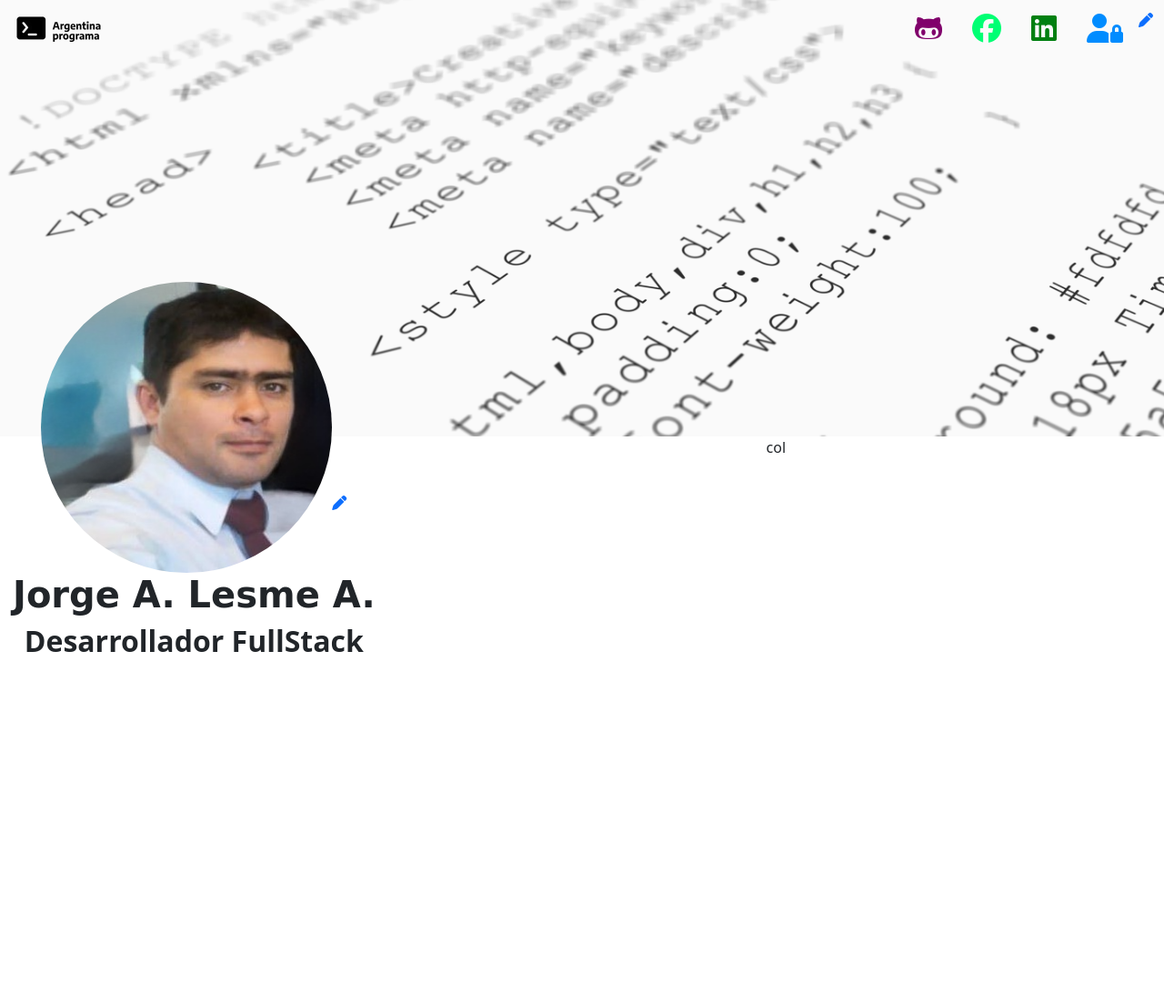
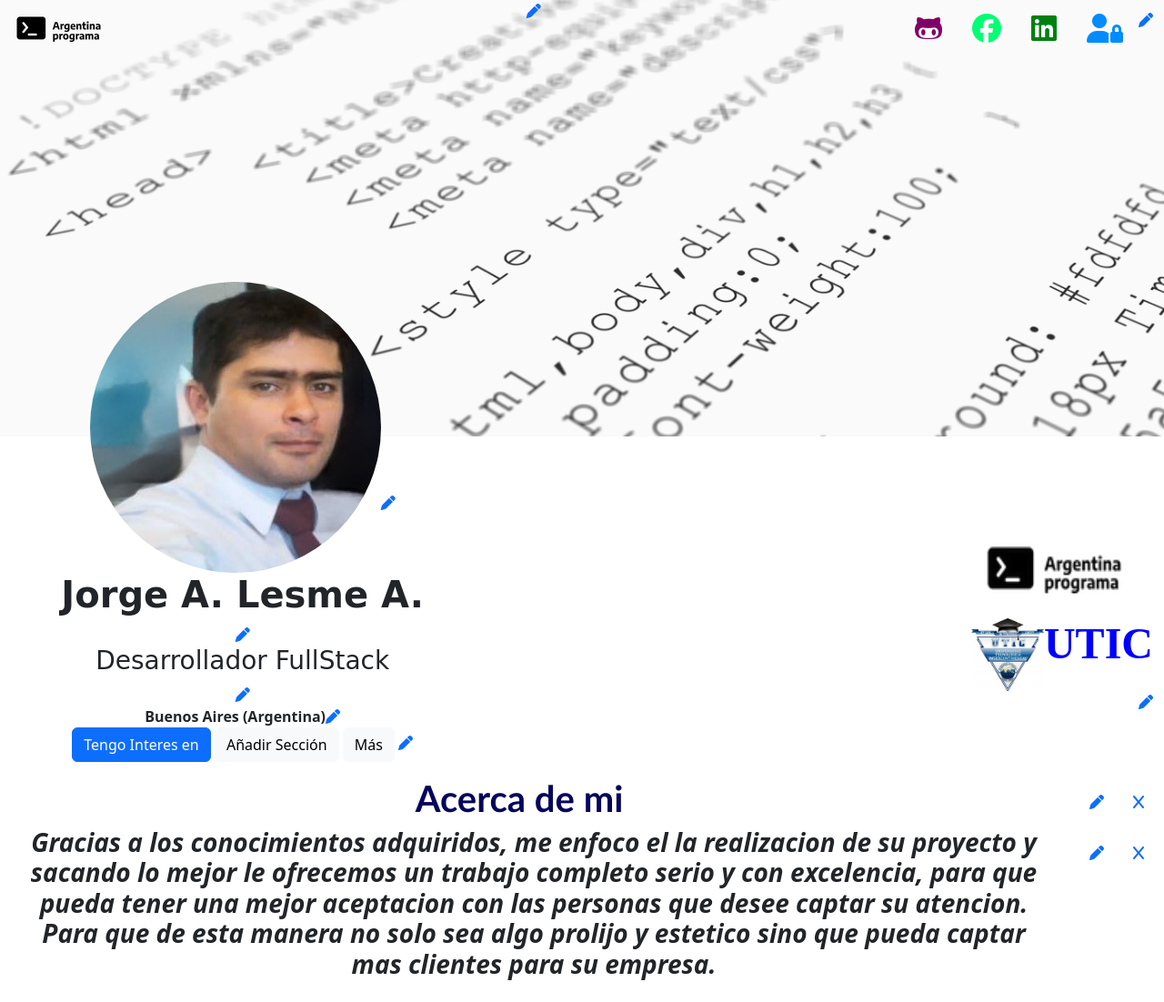
Before and after one commit to Fenixbvh683/entregaModulo2, a plain HTML site: page assest/index.html in a window 1280 px wide. Shown: the whole page at 91% size. Before the commit the page ends 800 px from the top, so only its background shows below. Drawn offline with nearby package versions, Linux system fonts and the light colour scheme.

Commit message:
avanzando

```diff
--- a/assest/css/style.css
+++ b/assest/css/style.css
@@ -105,8 +105,12 @@ color: rgb(0, 140, 255);
 @import url('https://fonts.googleapis.com/css2?family=Fredoka+One&family=Shrikhand&display=swap');
 .tipo{
 font-family: 'Fredoka One', cursive;
-font-family: 'Shrikhand', cursive;
 font-size: 2.5rem;
+}
+
+@import url('https://fonts.googleapis.com/css2?family=Great+Vibes&display=swap');
+.titulo{
+    font-family: 'Great Vibes', cursive;
 }
 /*$container-max-widths:(
   sm: 540px,
@@ -132,3 +136,27 @@ img {
     max-width: 100%;
     width: 80%;
   }*/
+  .logo2{
+
+    padding: 7rem 2rem 1rem 0;
+    width: 12rem;
+    height: 12rem;
+  }
+
+  .utic{
+    width: 5rem;
+    height: 5rem;
+
+  }
+  .utic2{
+    font-size: 3rem;
+    font-family: 'Times New Roman', Times, serif;
+    color:blue
+
+  }
+  .acerca{
+    color: rgb(5, 5, 92);
+    font-family: 'Gill Sans', 'Gill Sans MT', Calibri, 'Trebuchet MS', sans-serif;
+    padding: 3rem 2rem 1rem 0
+
+  }
--- a/assest/index.html
+++ b/assest/index.html
@@ -50,7 +50,8 @@
         <div class="container-fluid text-center">
             <div class="row">
               <div class="col-xs-12 col-md-6 col-lg-11">
-
+                <div class="btn-edit"><a href="#" class="btn-ringt"><i class="fa fa-pen" type="button"
+                  data-bs-toggle="modal" data-bs-target="#modificar"></i></a></div>
               </div>
 
             </div>
@@ -58,25 +59,89 @@
 
     </section><!--Sección Banner Final-->
 
-    <section><!--Sección Banner Inicio-->
+    <section><!--Sección Informacion del Banner Inicio-->
 
       <div class="container-fluid text-center">
           <div class="row">
-            <div class="col-xs-12 col-md-6 col-lg-4">
+            <div class="col-xs-12 col-md-6 col-lg-5">
+
               <div id="info-img"><img class="profile-image btn-edit" src="../assest/img/JL3.png"><a href="#" class="btn-ringt"><i class="fa fa-pen" type="button"
                 data-bs-toggle="modal" data-bs-target="#foto"></i></a></div>
-                <h2 class="tipo"><strong>Jorge A. Lesme A.</strong></h2>
-                <h2><strong>Desarrollador FullStack</strong></h2>
+
+                <h2 class="tipo btn-edit"><strong>Jorge A. Lesme A.</strong></h2><a href="#" class="btn-ringt"><i class="fa fa-pen" type="button"
+                  data-bs-toggle="modal" data-bs-target="#nombre"></i></a>
+
+                  <h3 class="titulo btn-edit">Desarrollador FullStack</h3><a href="#" class="btn-ringt"><i class="fa fa-pen" type="button"
+                  data-bs-toggle="modal" data-bs-target="#nombre"></i></a>
+
+                  <div><span><strong>Buenos Aires (Argentina)</strong></span><a href="#" class="btn-edit"class="btn-ringt"><i class="fa fa-pen" type="button"
+                    data-bs-toggle="modal" data-bs-target="#nombre"></i></a></div>
+
+                    <div>
+                    <button type="button" class="btn btn-primary">Tengo Interes en</button>
+                    <button type="button" class="btn btn-light">Añadir Sección</button>
+                    <button type="button" class="btn btn-light">Más</button>
+                    <a href="#" class="btn-ringt"><i class="fa fa-pen" type="button"
+                      data-bs-toggle="modal" data-bs-target="#nombre"></i></a>
+                  </div>
             </div>
 
-            <div class="col-xs-12 col-md-6 col-lg-8">
-              col
+            <div class="col-xs-12 col-md-6 col-lg-7 text-end">
+              <div><img src="../assest/img/logoap2.png" alt="Logo Argentina Programa" class="w-110 letranegra logo2"></div>
+              <div><img src="../assest/img/utic.png" alt="Logo UTIC" class="w-110 utic"><span class="utic2"><strong>UTIC</strong></span></div>
+              <div class="btn-edit"><a href="#" class="btn-ringt"><i class="fa fa-pen" type="button"
+                data-bs-toggle="modal" data-bs-target="#modificar"></i></a></div>
             </div>
+
 
           </div>
       </div>
 
-  </section><!--Sección Banner Final-->
+  </section><!--Sección Informacion del Banner Final-->
+
+  <section><!--Sección inicio Acerca de Mi-->
+
+    <div class="container-flui text-center">
+        <div class="row p-3">
+          <div class="col-xs-12 col-md-6 col-lg-11">
+
+              <h1><strong class="acerca ">Acerca de mi</strong></h1>
+
+              <h3><i><strong>Gracias a los conocimientos adquiridos, me enfoco el la realizacion
+                de su proyecto y sacando lo mejor le ofrecemos un trabajo completo serio y con excelencia, para que
+                pueda tener una mejor aceptacion con las personas que desee captar su atencion. Para que de esta manera
+                no solo sea algo prolijo y estetico sino que pueda captar mas clientes para su empresa.</strong></i>
+              </h3>
+
+
+          </div>
+
+          <div class="col-xs-12 col-md-6 col-lg-1">
+
+            <ul class="list-group list-group-horizontal">
+
+            <div class="btn-edit m-3"><a href="#" class="btn-ringt"><i class="fa fa-pen" type="button"
+              data-bs-toggle="modal" data-bs-target="#modificar"></i></a></div>
+
+              <div class="btn-edit m-3"><a href="#" class="btn-ringt"><i class="fa-solid fa-x"></i></a></div>
+
+          </ul>
+
+          <ul class="list-group list-group-horizontal">
+
+            <div class="btn-edit m-3"><a href="#" class="btn-ringt"><i class="fa fa-pen" type="button"
+              data-bs-toggle="modal" data-bs-target="#modificar"></i></a></div>
+
+              <div class="btn-edit m-3"><a href="#" class="btn-ringt"><i class="fa-solid fa-x"></i></a></div>
+
+          </ul>
+
+        </div>
+
+        </div>
+    </div>
+
+</section><!--Sección Final Acerca de mi-->
 
 
     <!--<div class="card mat-card" id="first-card">
@@ -129,6 +194,39 @@
 
 
     </main>
+
+    <section><!-- Modal Modificar Foto -->
+
+      <div class="modal fade" id="nombre" tabindex="-1" aria-labelledby="accesoUsuarioEtiqueta" aria-hidden="true">
+          <div class="modal-dialog">
+            <div class="modal-content">
+              <div class="modal-header">
+                <h1 class="modal-title f-5" id="accesoUsuarioEtiqueta">Modificar Foto</h1>
+                <button type="button" class="btn-close" data-bs-dismiss="modal" aria-label="Close"></button>
+              </div>
+              <div class="modal-body">
+
+                <form>
+                  <div class="mb-3">
+
+                    <label for="homepage">Ingresar URL GITHUB:</label>
+                    <input type="url" id="homepage" name="homepage">
+
+                  </div>
+
+                </form>
+
+              </div>
+              <div class="modal-footer">
+                <button type="button" class="btn btn-secondary" data-bs-dismiss="modal">Cerrar</button>
+                <button type="button" class="btn btn-primary">Modificar</button>
+              </div>
+            </div>
+          </div>
+        </div>
+
+                </section><!--Fin Modal Modificar Foto-->
+
 
     <section><!-- Modal Modificar Foto -->
 
```
